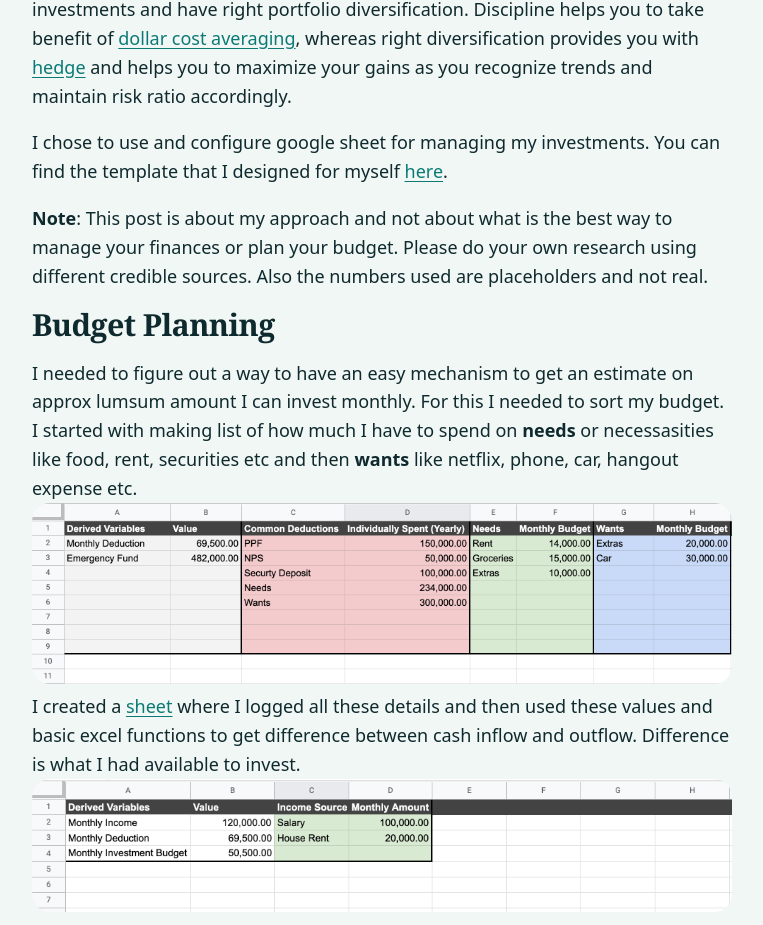
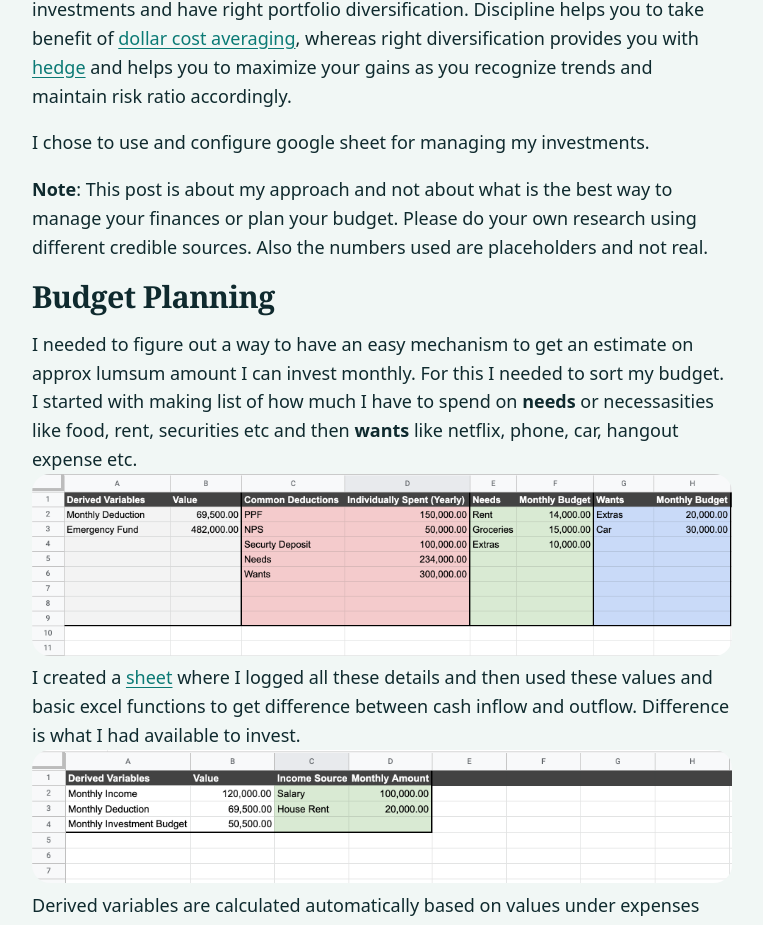
Before and after one commit to varunest/varunest.com, an Astro site: page /blog/organizing-budget-and-systematic-investment-planning in a window 1280 px wide. Shown: the part 1120-2045 px from the top of the page, without its empty margins (252-1015 px from the left). Built offline with nearby package versions, Linux system fonts and the light colour scheme; Astro itself is replaced by a stand-in of ours.

Commit message:
content: remove dead Drive template link from the budgeting post
Co-Authored-By: Claude Opus 5.5 <noreply@anthropic.com>

```diff
--- a/src/content/posts/organizing-budget-and-systematic-investment-planning.md
+++ b/src/content/posts/organizing-budget-and-systematic-investment-planning.md
@@ -10,7 +10,7 @@ tags:
 ![Candle chart placeholder](../../assets/posts/candle_stick.jpeg)
 Being in a profession which demands majority of my time, it didn't look feasible for me to be an aggresive investor. So I started thinking on how to strategize my long term investing game. It was clear to me that I need to be disciplined with the investments and have right portfolio diversification. Discipline helps you to take benefit of [dollar cost averaging](https://www.investopedia.com/terms/d/dollarcostaveraging.asp), whereas right diversification provides you with [hedge](https://www.investopedia.com/terms/h/hedge.asp) and helps you to maximize your gains as you recognize trends and maintain risk ratio accordingly.
 
-I chose to use and configure google sheet for managing my investments. You can find the template that I designed for myself [here](https://docs.google.com/spreadsheets/d/1L8FKH-a6_kZPzypsgofT6MsRa5JtArf7rmGRqlFskW4).
+I chose to use and configure google sheet for managing my investments.
 
 **Note**: This post is about my approach and not about what is the best way to manage your finances or plan your budget. Please do your own research using different credible sources. Also the numbers used are placeholders and not real.
 
```
